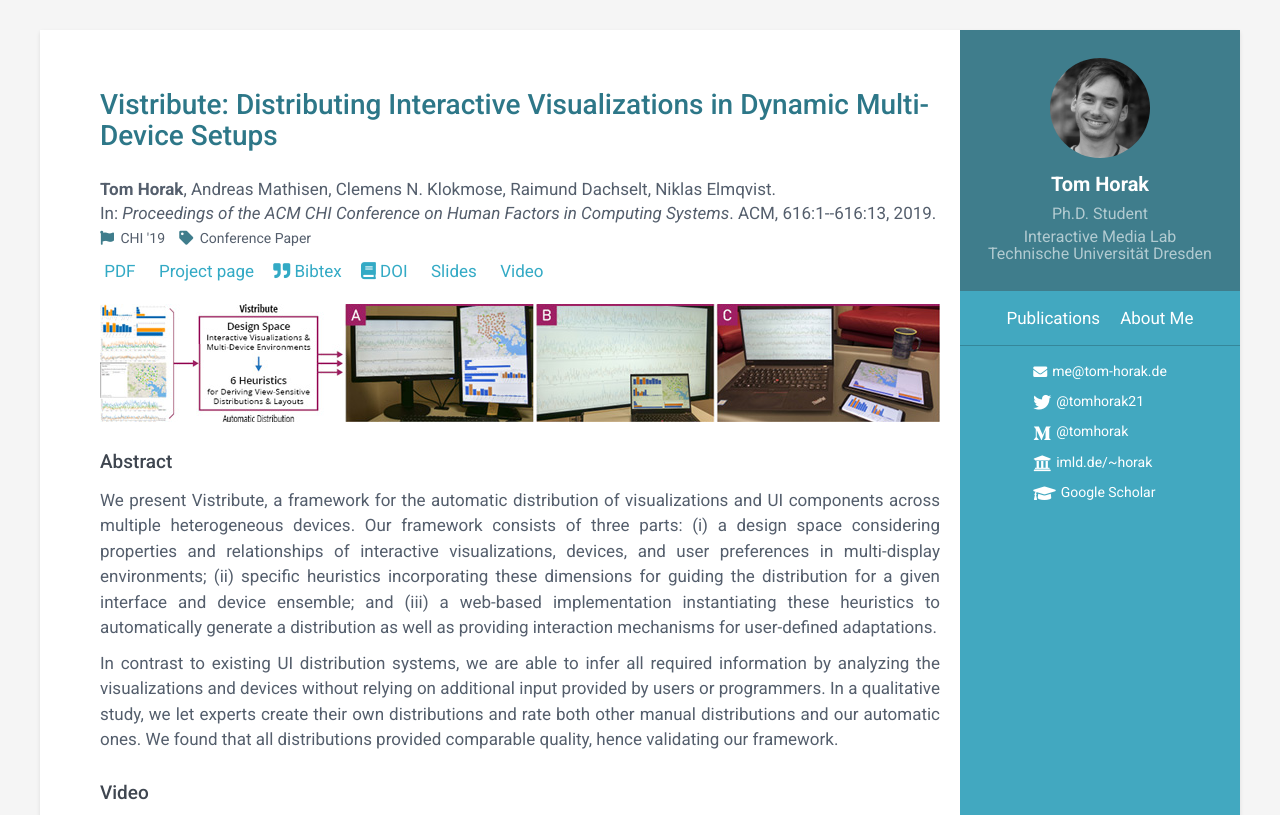
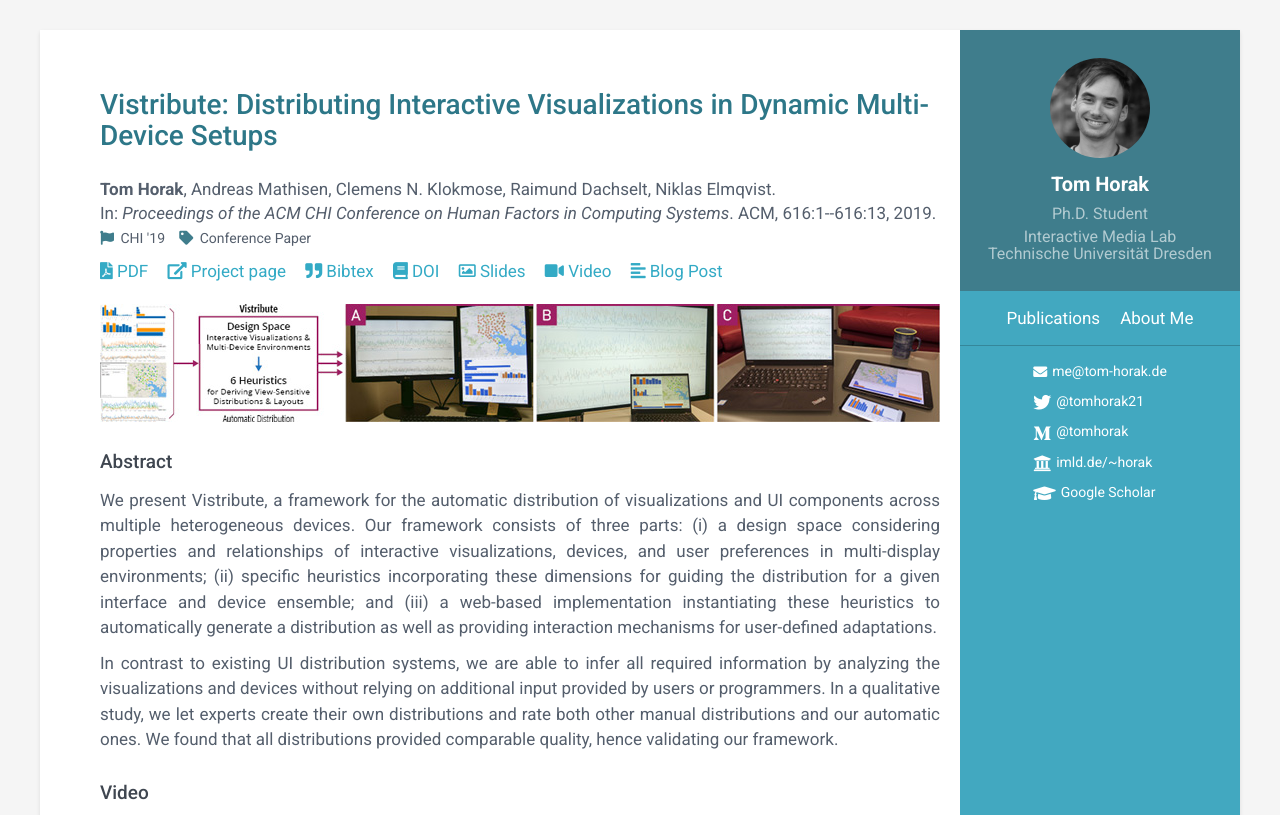
Before and after one commit to tomhorak21/tomhorak21.github.io, a Jekyll site: the page built from _publications/2019/vistribute.md, in a window 1280 px wide and 900 px high, cut to the strip 0-815 px from the top of the window. Built offline with Jekyll 4.4.1, drawn with Linux system fonts in a browser that asks for light colours.

Commit message:
Fixed icons in publication pages.

```diff
--- a/_layouts/publications.html
+++ b/_layouts/publications.html
@@ -57,25 +57,28 @@ layout: compress
             </div>
             <div class="links-container">
                 {% if page.pdf %}
-                    <a href="{{page.pdf}}"><i class="fa fa-file-pdf-o"></i> PDF</a>
+                    <a href="{{page.pdf}}"><i class="fas fa-file-pdf"></i> PDF</a>
                 {% endif %}
                 {% if page.projectpage %}
-                    <a href="{{page.projectpage}}"><i class="fa fa-external-link"></i> Project page</a>
+                    <a href="{{page.projectpage}}"><i class="fas fa-external-link-alt"></i> Project page</a>
                 {% endif %}
                 {% if page.bibtex %}
-                    <a href="#bibtex"><i class="fa fa-quote-right"></i> Bibtex</a>
+                    <a href="#bibtex"><i class="fas fa-quote-right"></i> Bibtex</a>
                 {% endif %}
                 {% if page.doi %}
-                    <a href="http://dx.doi.org/{{page.doi}}"><i class="fa fa-book"></i> DOI</a>
+                    <a href="http://dx.doi.org/{{page.doi}}"><i class="fas fa-book"></i> DOI</a>
                 {% endif %}
                 {% if page.poster %}
-                    <a href="{{page.poster}}"><i class="fa fa-file-image-o"></i> Poster</a>
+                    <a href="{{page.poster}}"><i class="fas fa-file-image"></i> Poster</a>
                 {% endif %}
                 {% if page.slides %}
-                    <a href="{{page.slides}}"><i class="fa fa-picture-o"></i> Slides</a>
+                    <a href="{{page.slides}}"><i class="far fa-image"></i> Slides</a>
                 {% endif %}
                 {% if page.video %}
-                    <a href="{{page.video}}"><i class="fa fa-video-camera"></i> Video</a>
+                    <a href="{{page.video}}"><i class="fas fa-video"></i> Video</a>
+                {% endif %}
+                {% if page.blog %}
+                <a href="{{page.blog}}"><i class="fas fa-align-left"></i> Blog Post</a>
                 {% endif %}
             </div>
 
```
